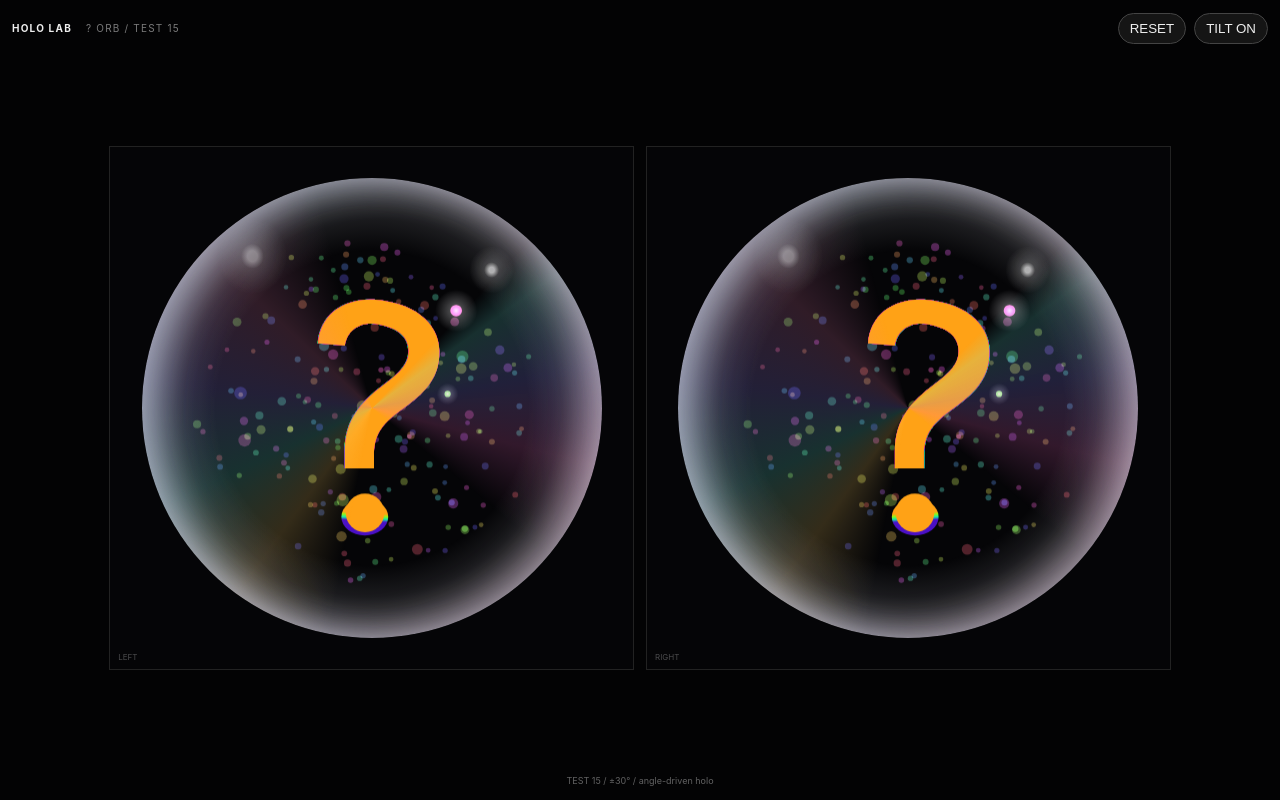
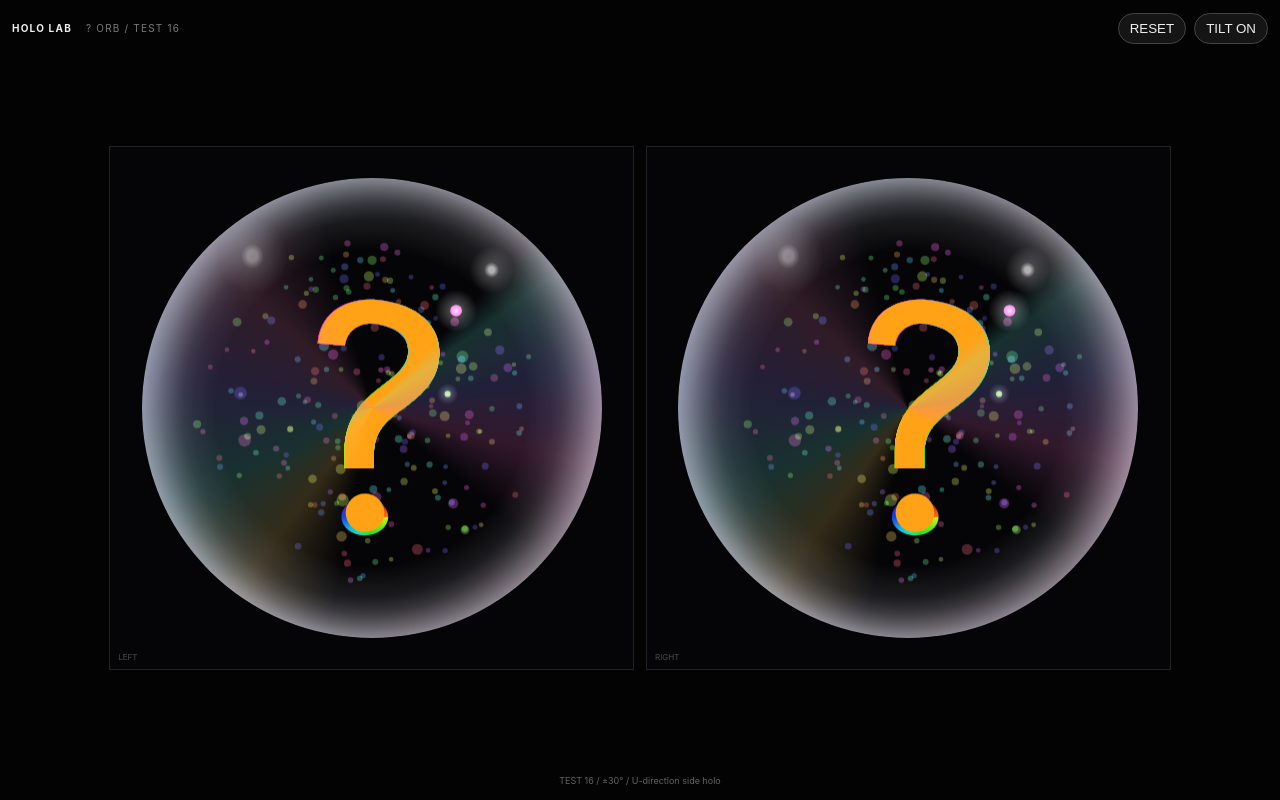
Before and after one commit to MossyRain/holo-lab, a plain HTML site: page sp-test/index.html in a window 1280 px wide. Drawn offline with Linux system fonts and the light colour scheme; animation ran at ten frames a second.

Commit message:
Add files via upload

```diff
--- a/sp-test/app.js
+++ b/sp-test/app.js
@@ -13,7 +13,11 @@ for(let i=0;i<210;i++){
   P.push({p:[X,Y,Z],r,h:RN(),x:(RN()*2-1)*MAX,y:(RN()*2-1)*MAX,w:.022+RN()*.05})
 }
 function inc(g,w,h,e){
-  g.save();g.globalCompositeOperation="lighter";
+  g.save();
+  // TEST 16: inclusions exist only inside the orb volume.
+  // Match the CSS shell inset (6%) so no particles can leak into the square background.
+  g.beginPath();g.arc(w*.5,h*.5,Math.min(w,h)*.44,0,T);g.clip();
+  g.globalCompositeOperation="lighter";
   for(let a of P){
     let p=pr(rot(a.p),w,h,e),dx=ax-a.x,dy=ay-a.y,d=Math.hypot(dx,dy);
     let f=Math.exp(-d*d/(2*a.w*a.w)), r=Math.max(1.1,a.r*w/430);
@@ -40,30 +44,41 @@ function inc(g,w,h,e){
 }
 function ques(g,w,h,e){
   let hue=fr(.1+(ax/MAX)*.72+(ay/MAX)*.43), s=Math.min(w,h)*.31/1.45;
-  let slices=18;
+  let slices=22;
   for(let k=0;k<slices;k++){
     let z=-.13+k*(.26/(slices-1)), q=pr(rot([0,0,z]),w,h,e);
-    let t=k/(slices-1);
     g.save();g.translate(q[0],q[1]);g.scale(s,-s);
-    // Curved-side approximation: continuous spectral progression through depth.
-    g.fillStyle=hsv(hue+.10+.72*t+(ax/MAX)*.18+(ay/MAX)*.11,.92,.82);
+
+    // TEST 16: side colour is U-driven, not V/depth-driven.
+    // A conic spectral field follows the hook's bend; all depth slices share
+    // the same U phase, so thickness no longer creates rainbow bands.
+    let ug=g.createConicGradient(
+      -Math.PI*.64 + (ax/MAX)*.92 - (ay/MAX)*.28,
+      -.02,.42
+    );
+    let phase=fr(hue+.08+(ax/MAX)*.18+(ay/MAX)*.07);
+    for(let j=0;j<=12;j++){
+      let u=j/12;
+      ug.addColorStop(u,hsv(phase+u*.92,.94,.86+.12*Math.sin(Math.PI*u)));
+    }
+    g.fillStyle=ug;
     qp(g);g.fill();g.restore();
   }
+
   let cen=pr(rot([0,0,.13]),w,h,e);
   g.save();g.translate(cen[0],cen[1]);g.scale(s,-s);
-  // Front plane is intentionally one coherent color.
+  // Front plane stays coherent; the U-rainbow belongs primarily to the curved side.
   g.fillStyle=hsv(hue,.91,1);qp(g);g.fill();g.restore();
 
-  // Dot: short cylinder; side is spectral, front circular face is coherent.
+  // Dot: same principle. Side colour varies around its circumference (U),
+  // rather than along cylinder depth (V).
   let f=pr(rot([0,-.57,.13]),w,h,e), b=pr(rot([0,-.57,-.13]),w,h,e);
   let rr=Math.min(w,h)*.037;
-  let dg=g.createLinearGradient(b[0],b[1],f[0],f[1]);
-  dg.addColorStop(0,hsv(hue+.62,.92,.78));
-  dg.addColorStop(.35,hsv(hue+.35,.92,.92));
-  dg.addColorStop(.7,hsv(hue+.14,.92,.98));
-  dg.addColorStop(1,hsv(hue,.92,1));
-  g.fillStyle=dg;g.beginPath();
-  g.ellipse((f[0]+b[0])/2,(f[1]+b[1])/2,rr+Math.hypot(f[0]-b[0],f[1]-b[1])/2,rr*.96,0,0,T);g.fill();
+  let cx=(f[0]+b[0])/2,cy=(f[1]+b[1])/2;
+  let sideR=rr+Math.hypot(f[0]-b[0],f[1]-b[1])/2;
+  let dg=g.createConicGradient((ax/MAX)*1.1,cx,cy);
+  for(let j=0;j<=10;j++){let u=j/10;dg.addColorStop(u,hsv(hue+.08+u*.9,.93,.92))}
+  g.fillStyle=dg;g.beginPath();g.ellipse(cx,cy,sideR,rr*.96,0,0,T);g.fill();
   g.fillStyle=hsv(hue,.91,1);g.beginPath();g.arc(f[0],f[1],rr,0,T);g.fill()
 }
 function setup(c,e){let g=c.getContext("2d",{alpha:false,desynchronized:true});return()=>{let d=Math.min(devicePixelRatio||1,1.5),w=c.clientWidth*d|0,h=c.clientHeight*d|0;if(c.width!=w||c.height!=h){c.width=w;c.height=h}g.fillStyle="#050507";g.fillRect(0,0,w,h);inc(g,w,h,e);ques(g,w,h,e)}}let D=[setup(C[0],-1),setup(C[1],1)];
--- a/sp-test/index.html
+++ b/sp-test/index.html
@@ -1 +1 @@
-<!doctype html><meta charset=utf-8><meta name=viewport content="width=device-width,initial-scale=1,viewport-fit=cover,user-scalable=no"><link rel=stylesheet href=style.css><div id=app><header><b>HOLO LAB</b><span>? ORB / TEST 15</span><div><button id=reset>RESET</button><button id=motion>TILT ON</button></div></header><main><section><canvas id=L></canvas><i></i><small>LEFT</small></section><section><canvas id=R></canvas><i></i><small>RIGHT</small></section></main><footer>TEST 15 / ±30° / angle-driven holo</footer></div><script src=app.js></script>
+<!doctype html><meta charset=utf-8><meta name=viewport content="width=device-width,initial-scale=1,viewport-fit=cover,user-scalable=no"><link rel=stylesheet href=style.css><div id=app><header><b>HOLO LAB</b><span>? ORB / TEST 16</span><div><button id=reset>RESET</button><button id=motion>TILT ON</button></div></header><main><section><canvas id=L></canvas><i></i><small>LEFT</small></section><section><canvas id=R></canvas><i></i><small>RIGHT</small></section></main><footer>TEST 16 / ±30° / U-direction side holo</footer></div><script src=app.js></script>
```
Also changed, not shown: sp-test/README.txt.
